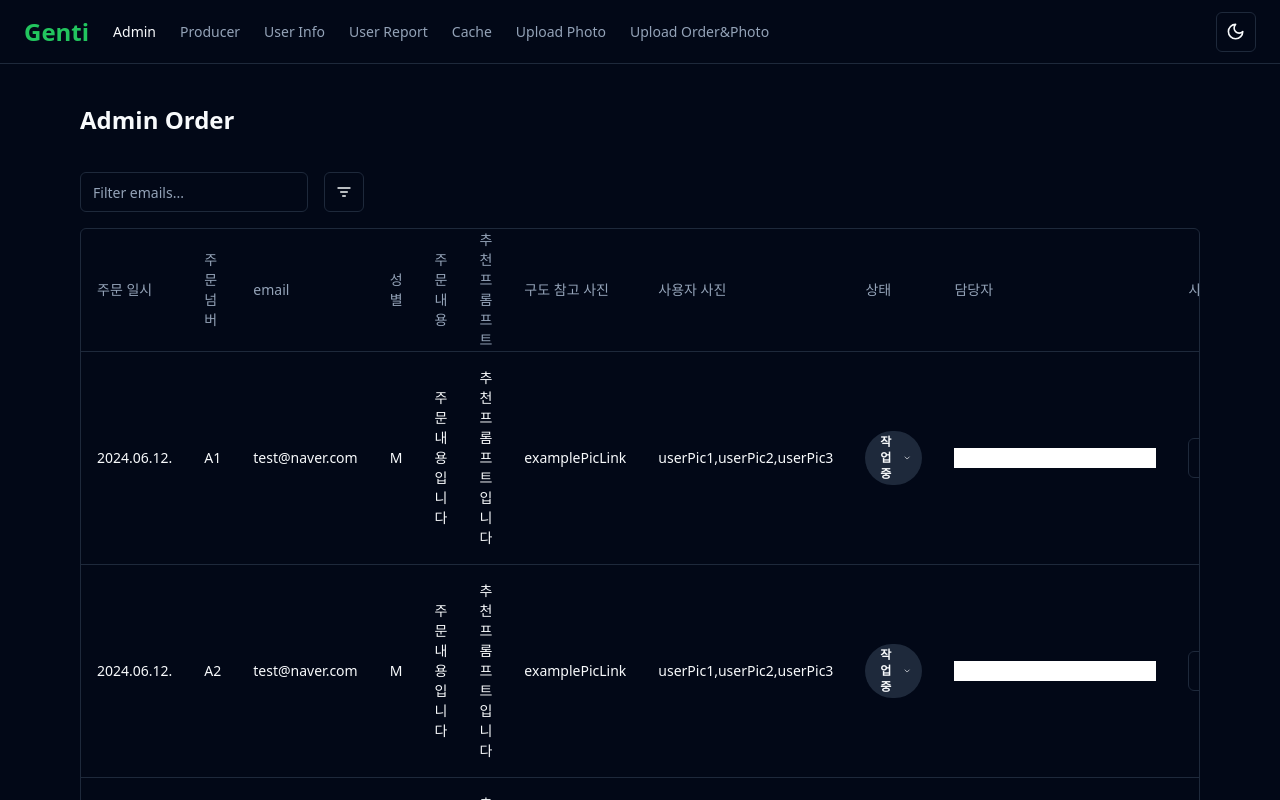
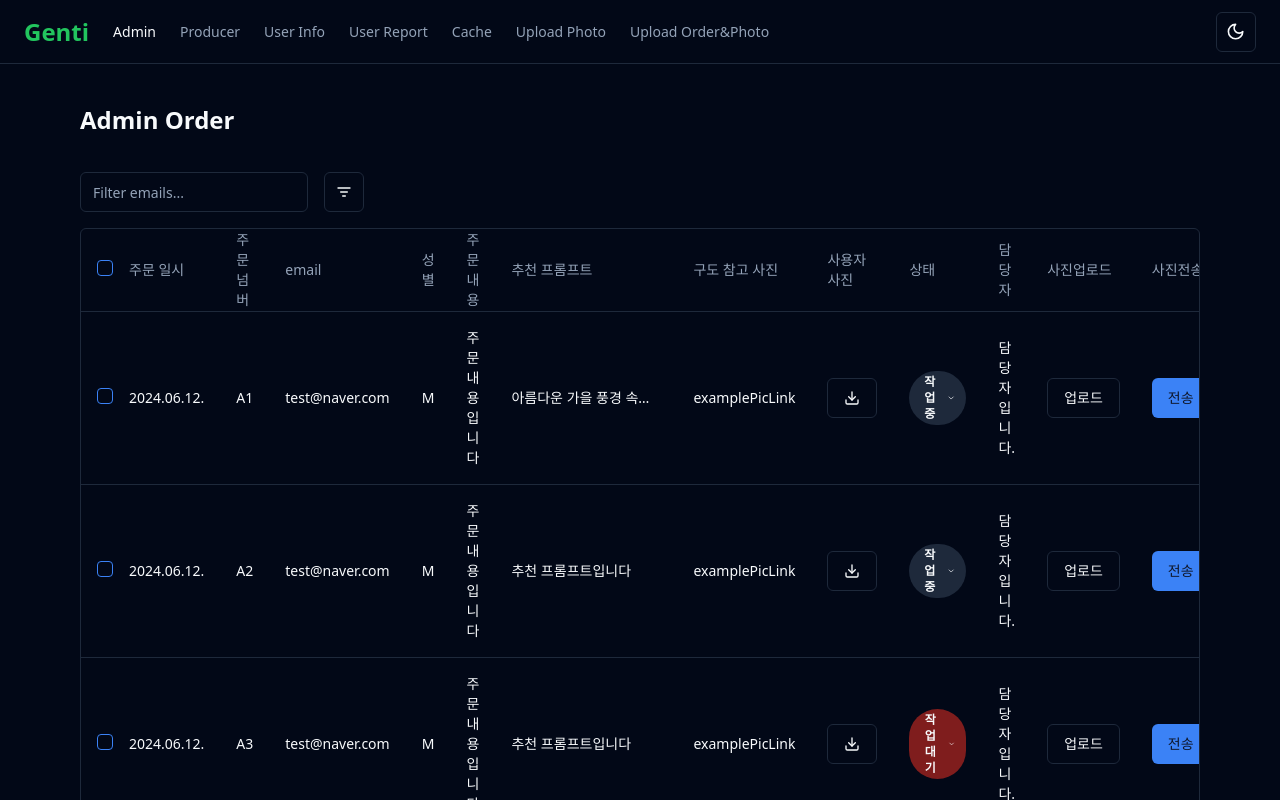
Before and after one commit to Genti2024/Genti-Admin, a React (Vite) app: page / in a window 1280 px wide. Shown: the top 800 px of the page. Built offline with nearby package versions, Linux system fonts and the light colour scheme.

Commit message:
feat: 어드민, 공급자 페이지 사진 다운로드 버튼, 프롬프트 복사 버튼

```diff
--- a/package.json
+++ b/package.json
@@ -36,6 +36,7 @@
     "@tanstack/eslint-plugin-query": "^5.35.6",
     "@types/node": "^20.13.0",
     "@types/react": "^18.2.66",
+    "@types/react-copy-to-clipboard": "^5.0.7",
     "@types/react-dom": "^18.2.22",
     "@typescript-eslint/eslint-plugin": "^7.2.0",
     "@typescript-eslint/parser": "^7.2.0",
@@ -50,6 +51,7 @@
     "eslint-plugin-react-refresh": "^0.4.7",
     "postcss": "^8.4.38",
     "prettier": "^3.2.5",
+    "react-copy-to-clipboard": "^5.1.0",
     "tailwindcss": "^3.4.3",
     "typescript": "^5.2.2",
     "vite": "^5.2.0"
--- a/src/components/admin-order/columns.tsx
+++ b/src/components/admin-order/columns.tsx
@@ -1,10 +1,13 @@
 import { ColumnDef } from '@tanstack/react-table'
-import { ChevronDown } from 'lucide-react'
+import { ChevronDown, Download } from 'lucide-react'
+import { CopyToClipboard } from 'react-copy-to-clipboard'
 
 import { Badge } from '@/components/ui/badge'
 import { Button } from '@/components/ui/button'
+import { Checkbox } from '@/components/ui/checkbox'
 import { DropdownMenu, DropdownMenuContent, DropdownMenuItem, DropdownMenuTrigger } from '@/components/ui/dropdown-menu'
 import { AdminOrder } from '@/types/admin-order'
+import { downloadFile } from '@/util/download'
 
 /*
 id: '',
@@ -22,6 +25,25 @@ id: '',
     */
 
 export const adminOrderColumns: ColumnDef<AdminOrder>[] = [
+  {
+    id: 'select',
+    header: ({ table }) => (
+      <Checkbox
+        checked={table.getIsAllPageRowsSelected() || (table.getIsSomePageRowsSelected() && 'indeterminate')}
+        onCheckedChange={value => table.toggleAllPageRowsSelected(!!value)}
+        aria-label="Select all"
+      />
+    ),
+    cell: ({ row }) => (
+      <Checkbox
+        checked={row.getIsSelected()}
+        onCheckedChange={value => row.toggleSelected(!!value)}
+        aria-label="Select row"
+      />
+    ),
+    enableSorting: false,
+    enableHiding: false,
+  },
   {
     accessorKey: 'orderedAt',
     header: '주문 일시',
@@ -41,9 +63,33 @@ export const adminOrderColumns: ColumnDef<AdminOrder>[] = [
   {
     accessorKey: 'prompt',
     header: '추천 프롬프트',
+    cell: ({ row }) => {
+      const prompt = row.getValue('prompt') as string
+      return (
+        <CopyToClipboard text={prompt}>
+          <p className="truncate cursor-pointer w-[150px] h-[20px]">{prompt}</p>
+        </CopyToClipboard>
+      )
+    },
   },
   { accessorKey: 'examplePic', header: '구도 참고 사진' },
-  { accessorKey: 'userPic', header: '사용자 사진' },
+  {
+    accessorKey: 'userPic',
+    header: '사용자 사진',
+    cell: ({ row }) => {
+      const userPic = row.getValue('userPic') as string[]
+      const handlePicDownload = () => {
+        userPic.map((pic, index) => {
+          downloadFile(pic, `userPic${index}`)
+        })
+      }
+      return (
+        <Button variant="outline" size="default" onClick={handlePicDownload}>
+          <Download className="w-4 h-4" />
+        </Button>
+      )
+    },
+  },
 
   {
     accessorKey: 'orderStatus',
@@ -74,7 +120,6 @@ export const adminOrderColumns: ColumnDef<AdminOrder>[] = [
   {
     accessorKey: 'assigned',
     header: '담당자',
-    cell: () => <input value={''} />,
   },
   {
     id: 'uploadpic',
--- a/src/components/producer-order/columns.tsx
+++ b/src/components/producer-order/columns.tsx
@@ -1,12 +1,33 @@
 import { ColumnDef } from '@tanstack/react-table'
-import { ChevronDown } from 'lucide-react'
+import { ChevronDown, Download } from 'lucide-react'
+import { CopyToClipboard } from 'react-copy-to-clipboard'
 
 import { Badge } from '@/components/ui/badge'
 import { Button } from '@/components/ui/button'
+import { Checkbox } from '@/components/ui/checkbox'
 import { DropdownMenu, DropdownMenuContent, DropdownMenuItem, DropdownMenuTrigger } from '@/components/ui/dropdown-menu'
 import { ProducerOrder } from '@/types/producer-order'
-
+import { downloadFile } from '@/util/download'
 export const producerOrderColumns: ColumnDef<ProducerOrder>[] = [
+  {
+    id: 'select',
+    header: ({ table }) => (
+      <Checkbox
+        checked={table.getIsAllPageRowsSelected() || (table.getIsSomePageRowsSelected() && 'indeterminate')}
+        onCheckedChange={value => table.toggleAllPageRowsSelected(!!value)}
+        aria-label="Select all"
+      />
+    ),
+    cell: ({ row }) => (
+      <Checkbox
+        checked={row.getIsSelected()}
+        onCheckedChange={value => row.toggleSelected(!!value)}
+        aria-label="Select row"
+      />
+    ),
+    enableSorting: false,
+    enableHiding: false,
+  },
   {
     accessorKey: 'orderedAt',
     header: '주문 일시',
@@ -31,8 +52,32 @@ export const producerOrderColumns: ColumnDef<ProducerOrder>[] = [
   {
     accessorKey: 'prompt',
     header: '추천 프롬프트',
+    cell: ({ row }) => {
+      const prompt = row.getValue('prompt') as string
+      return (
+        <CopyToClipboard text={prompt}>
+          <p className="truncate cursor-pointer w-[150px] h-[20px]">{prompt}</p>
+        </CopyToClipboard>
+      )
+    },
   },
-  { accessorKey: 'userPic', header: '사용자 사진' },
+  {
+    accessorKey: 'userPic',
+    header: '사용자 사진',
+    cell: ({ row }) => {
+      const userPic = row.getValue('userPic') as string[]
+      const handlePicDownload = () => {
+        userPic.map((pic, index) => {
+          downloadFile(pic, `userPic${index}`)
+        })
+      }
+      return (
+        <Button variant="outline" size="default" onClick={handlePicDownload}>
+          <Download className="w-4 h-4" />
+        </Button>
+      )
+    },
+  },
 
   {
     accessorKey: 'orderStatus',
@@ -63,7 +108,6 @@ export const producerOrderColumns: ColumnDef<ProducerOrder>[] = [
   {
     accessorKey: 'assigned',
     header: '담당자',
-    cell: () => <input value={''} />,
   },
   {
     id: 'uploadpic',
--- a/src/lib/mocks/admin-order.ts
+++ b/src/lib/mocks/admin-order.ts
@@ -8,9 +8,14 @@ export const adminOrder: AdminOrder[] = [
     userEmail: 'test@naver.com',
     userGender: 'M',
     content: '주문 내용입니다',
-    prompt: '추천 프롬프트입니다',
+    prompt:
+      '아름다운 가을 풍경 속에서 호기심 어린 아이가 낙엽을 살펴보며 걸어가고 있다. 따스한 햇살이 비치고 있고, 주변에는 다양한 색감의 단풍들이 보인다. 아이의 모습에서 순수함과 호기심이 느껴진다.',
     examplePic: 'examplePicLink',
-    userPic: ['userPic1', 'userPic2', 'userPic3'],
+    userPic: [
+      'https://images.unsplash.com/photo-1588345921523-c2dcdb7f1dcd?w=800&dpr=2&q=80',
+      'https://images.unsplash.com/profile-1446404465118-3a53b909cc82?ixlib=rb-0.3.5&q=80&fm=jpg&crop=faces&cs=tinysrgb&fit=crop&h=64&w=64&s=3ef46b07bb19f68322d027cb8f9ac99f',
+      'https://images.unsplash.com/profile-1446404465118-3a53b909cc82?ixlib=rb-0.3.5&q=80&fm=jpg&crop=faces&cs=tinysrgb&fit=crop&h=128&w=128&s=27a346c2362207494baa7b76f5d606e5',
+    ],
     orderStatus: 'ONGOING',
     assigned: '담당자입니다.',
     uploadedpic: 'uploadedPic',
--- a/src/types/admin-order.ts
+++ b/src/types/admin-order.ts
@@ -10,7 +10,7 @@ export type AdminOrder = {
   prompt: string
   examplePic: string
   userPic: string[]
-  status: Status
+  orderStatus: Status
   assigned: string
   uploadedpic: string
 }
--- /dev/null
+++ b/src/util/download.ts
@@ -0,0 +1,19 @@
+const toDataURL = async (url: string) => {
+  const response = await fetch(url)
+  const blob = await response.blob()
+  return URL.createObjectURL(blob)
+}
+
+export const downloadFile = async (url: string, fileName?: string) => {
+  const a = document.createElement('a')
+  a.href = await toDataURL(url)
+  a.download = fileName ?? 'download'
+
+  document.body.appendChild(a)
+  a.click()
+  setTimeout(() => {
+    window.URL.revokeObjectURL(url)
+  }, 60000)
+  document.body.removeChild(a)
+  a.remove()
+}
```
Also changed, not shown: 1 other file (tests, documents, lock files or other folders).
